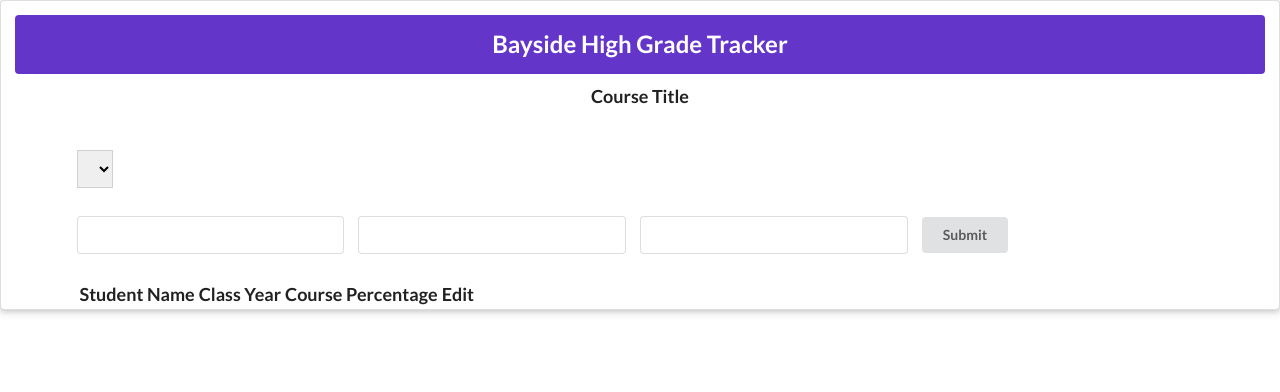
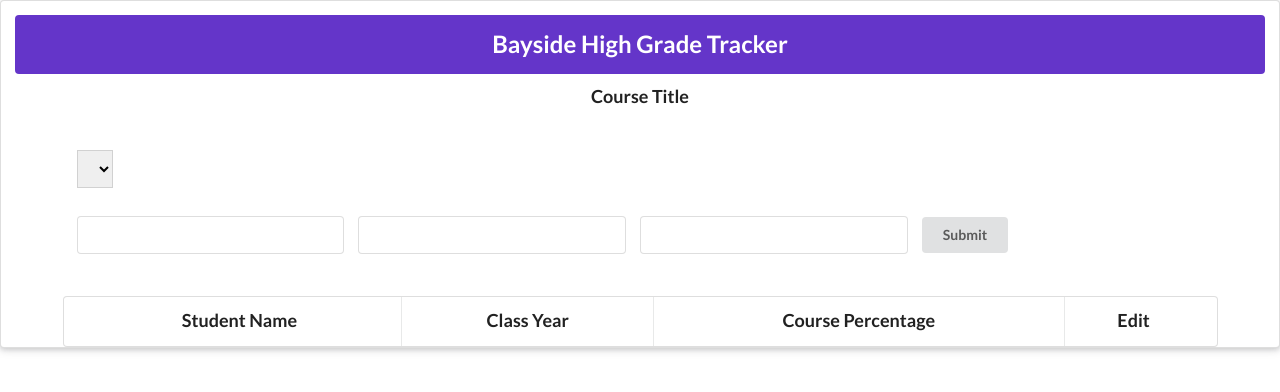
Before and after one commit to learn-co-students/sec-development-self-assessment-mod-4-sec-development-self-assessment-mod-4-1561404587, a React (Create React App) app: page / in a window 1280 px wide. Shown: the top 392 px of the page. Built offline with nearby package versions, Linux system fonts and the light colour scheme.

Commit message:
fix table css

```diff
--- a/src/components/StudentsList.js
+++ b/src/components/StudentsList.js
@@ -3,7 +3,7 @@ import Student from "./Student";
 
 const StudentsList = () => {
   return (
-    <table className="ui celled striped padded">
+    <table className="ui celled striped padded table">
       <tbody>
         <tr>
           <th>
```
